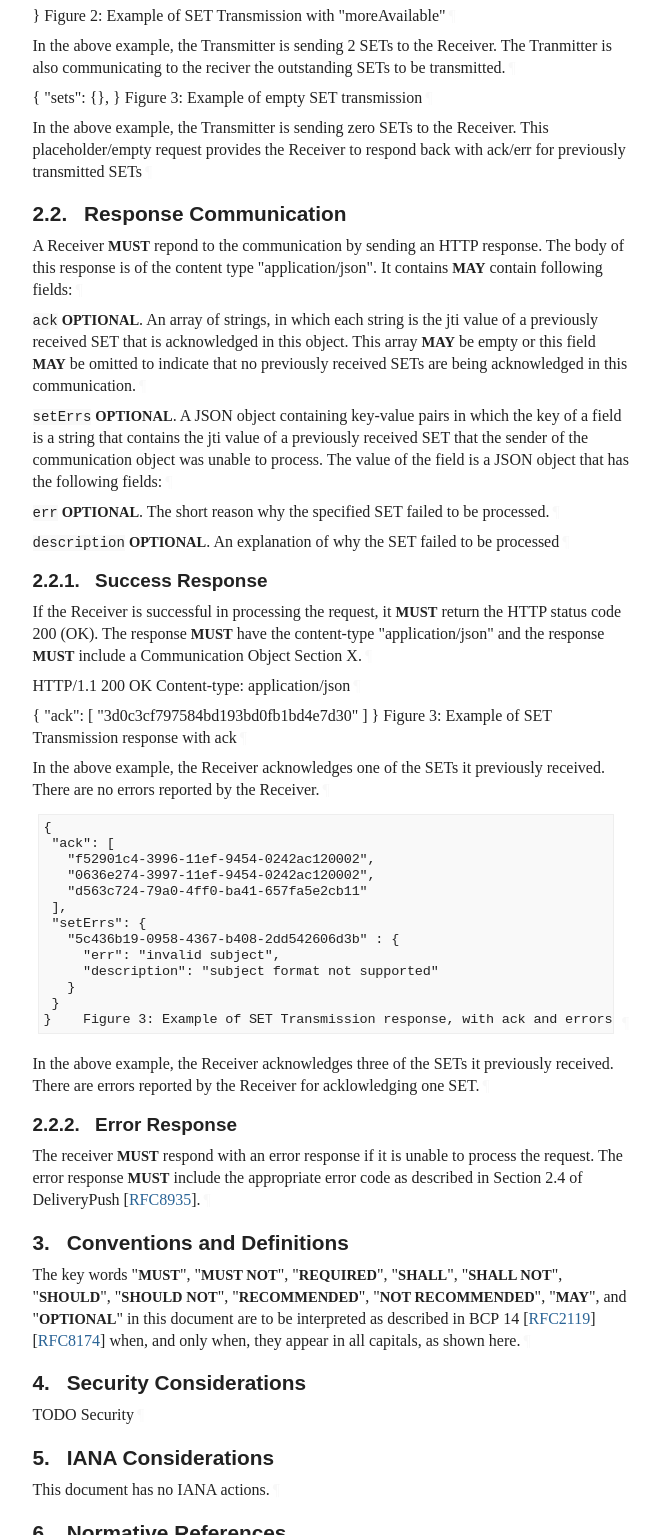
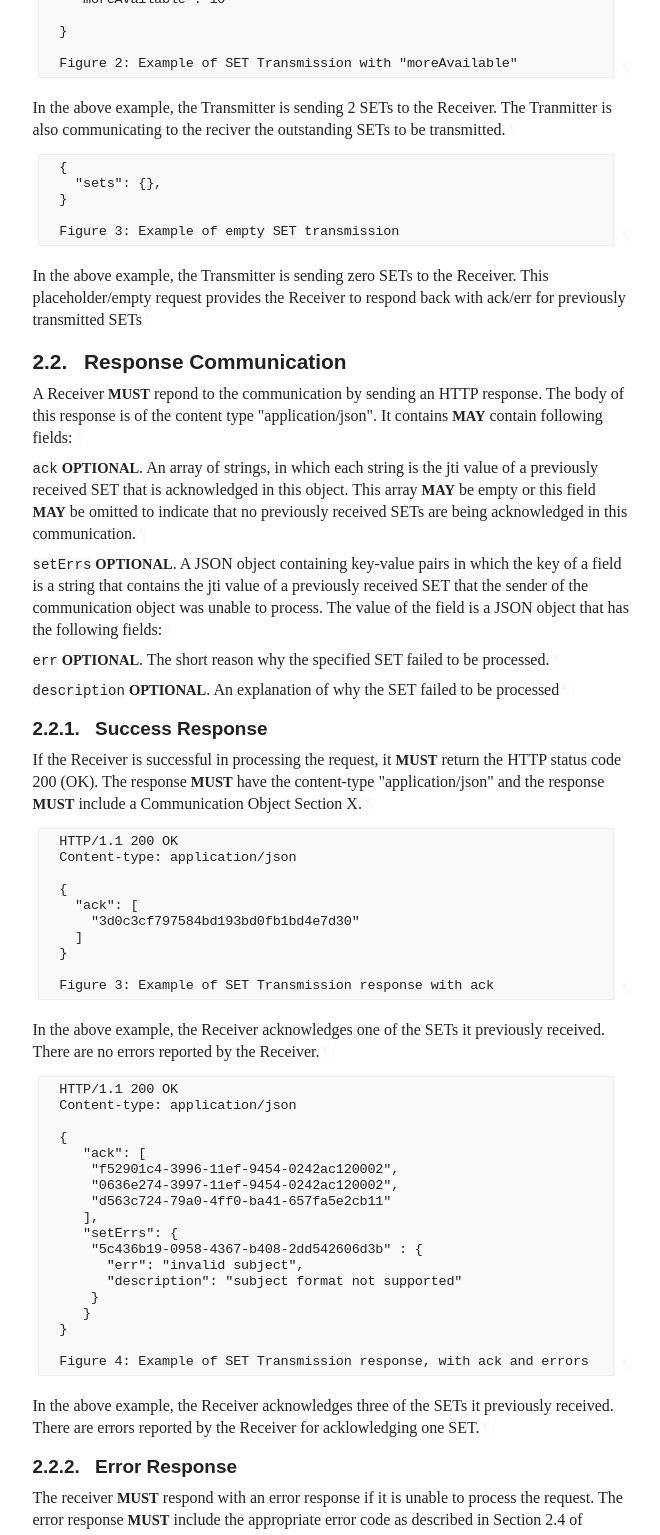
Before and after one commit to aaronpk/draft-deshpande-secevent-http-multi-push, a plain HTML site: page draft-deshpande-secevent-http-multi-push.html in a window 1280 px wide. Shown: the part 2789-4324 px from the top of the page, without its empty margins (92-752 px from the left). Drawn offline with Linux system fonts and the light colour scheme; a web font is replaced by a local one.

Commit message:
Script updating gh-pages from ff36f6a. [ci skip]

```diff
--- a/draft-deshpande-secevent-http-multi-push.html
+++ b/draft-deshpande-secevent-http-multi-push.html
@@ -1218,7 +1218,9 @@ failed transmission via the HTTP response.<a href="#section-abstract-1" class="p
 <p id="section-2.1-4"><code>moreAvailable</code>
 A JSON boolean value that indicates if more unacknowledged SETs are available to be returned. This member <span class="bcp14">MAY</span> be omitted, with the meaning being the same as including it with the boolean value false.<a href="#section-2.1-4" class="pilcrow">¶</a></p>
 <p id="section-2.1-5">The following is a non-normative example of a Communication Object<a href="#section-2.1-5" class="pilcrow">¶</a></p>
-<p id="section-2.1-6">{
+<div class="alignLeft art-text artwork" id="section-2.1-6">
+<pre>
+  {
     "sets": {
       "4d3559ec67504aaba65d40b0363faad8":
       "eyJhbGciOiJub25lIn0.
@@ -1245,9 +1247,14 @@ A JSON boolean value that indicates if more unacknowledged SETs are available to
       QiOnsicmVzZXRBdHRlbXB0cyI6NX19fQ."
     }
   }
-   Figure 1: Example of SET Transmission<a href="#section-2.1-6" class="pilcrow">¶</a></p>
+
+  Figure 1: Example of SET Transmission
+</pre><a href="#section-2.1-6" class="pilcrow">¶</a>
+</div>
 <p id="section-2.1-7">In the above example, the Transmitter is sending 2 SETs to the Receiver.<a href="#section-2.1-7" class="pilcrow">¶</a></p>
-<p id="section-2.1-8">{
+<div class="alignLeft art-text artwork" id="section-2.1-8">
+<pre>
+  {
     "sets": {
       "4d3559ec67504aaba65d40b0363faad8":
       "eyJhbGciOiJub25lIn0.
@@ -1273,15 +1280,24 @@ A JSON boolean value that indicates if more unacknowledged SETs are available to
       aHR0cHM6Ly9leGFtcGxlLmNvbS9zY2ltL2V2ZW50L3Bhc3N3b3JkUmVzZXRFeH
       QiOnsicmVzZXRBdHRlbXB0cyI6NX19fQ."
     },
-     "moreAvailable": 10<a href="#section-2.1-8" class="pilcrow">¶</a></p>
-<p id="section-2.1-9">}
-   Figure 2: Example of SET Transmission with "moreAvailable"<a href="#section-2.1-9" class="pilcrow">¶</a></p>
-<p id="section-2.1-10">In the above example, the Transmitter is sending 2 SETs to the Receiver. The Tranmitter is also communicating to the reciver the outstanding SETs to be transmitted.<a href="#section-2.1-10" class="pilcrow">¶</a></p>
-<p id="section-2.1-11">{
+    "moreAvailable": 10
+
+  }
+
+  Figure 2: Example of SET Transmission with "moreAvailable"
+</pre><a href="#section-2.1-8" class="pilcrow">¶</a>
+</div>
+<p id="section-2.1-9">In the above example, the Transmitter is sending 2 SETs to the Receiver. The Tranmitter is also communicating to the reciver the outstanding SETs to be transmitted.<a href="#section-2.1-9" class="pilcrow">¶</a></p>
+<div class="alignLeft art-text artwork" id="section-2.1-10">
+<pre>
+  {
     "sets": {},
   }
-   Figure 3: Example of empty SET transmission<a href="#section-2.1-11" class="pilcrow">¶</a></p>
-<p id="section-2.1-12">In the above example, the Transmitter is sending zero SETs to the Receiver. This placeholder/empty request provides the Receiver to respond back with ack/err for previously transmitted SETs<a href="#section-2.1-12" class="pilcrow">¶</a></p>
+
+  Figure 3: Example of empty SET transmission
+</pre><a href="#section-2.1-10" class="pilcrow">¶</a>
+</div>
+<p id="section-2.1-11">In the above example, the Transmitter is sending zero SETs to the Receiver. This placeholder/empty request provides the Receiver to respond back with ack/err for previously transmitted SETs<a href="#section-2.1-11" class="pilcrow">¶</a></p>
 </section>
 </div>
 <div id="response-communication">
@@ -1304,17 +1320,26 @@ A JSON boolean value that indicates if more unacknowledged SETs are available to
 <a href="#section-2.2.1" class="section-number selfRef">2.2.1. </a><a href="#name-success-response" class="section-name selfRef">Success Response</a>
           </h4>
 <p id="section-2.2.1-1">If the Receiver is successful in processing the request, it <span class="bcp14">MUST</span> return the HTTP status code 200 (OK). The response <span class="bcp14">MUST</span> have the content-type "application/json" and the response <span class="bcp14">MUST</span> include a Communication Object Section X.<a href="#section-2.2.1-1" class="pilcrow">¶</a></p>
-<p id="section-2.2.1-2">HTTP/1.1 200 OK
-   Content-type: application/json<a href="#section-2.2.1-2" class="pilcrow">¶</a></p>
-<p id="section-2.2.1-3">{
+<div class="alignLeft art-text artwork" id="section-2.2.1-2">
+<pre>
+  HTTP/1.1 200 OK
+  Content-type: application/json
+
+  {
     "ack": [
       "3d0c3cf797584bd193bd0fb1bd4e7d30"
     ]
   }
-   Figure 3: Example of SET Transmission response with ack<a href="#section-2.2.1-3" class="pilcrow">¶</a></p>
-<p id="section-2.2.1-4">In the above example, the Receiver acknowledges one of the SETs it previously received. There are no errors reported by the Receiver.<a href="#section-2.2.1-4" class="pilcrow">¶</a></p>
-<div class="alignLeft art-text artwork" id="section-2.2.1-5">
+
+  Figure 3: Example of SET Transmission response with ack
+</pre><a href="#section-2.2.1-2" class="pilcrow">¶</a>
+</div>
+<p id="section-2.2.1-3">In the above example, the Receiver acknowledges one of the SETs it previously received. There are no errors reported by the Receiver.<a href="#section-2.2.1-3" class="pilcrow">¶</a></p>
+<div class="alignLeft art-text artwork" id="section-2.2.1-4">
 <pre>
+  HTTP/1.1 200 OK
+  Content-type: application/json
+
   {
      "ack": [
       "f52901c4-3996-11ef-9454-0242ac120002",
@@ -1327,10 +1352,12 @@ A JSON boolean value that indicates if more unacknowledged SETs are available to
         "description": "subject format not supported"
       }
      }
-}    Figure 3: Example of SET Transmission response, with ack and errors
-</pre><a href="#section-2.2.1-5" class="pilcrow">¶</a>
+  }
+
+  Figure 4: Example of SET Transmission response, with ack and errors
+</pre><a href="#section-2.2.1-4" class="pilcrow">¶</a>
 </div>
-<p id="section-2.2.1-6">In the above example, the Receiver acknowledges three of the SETs it previously received. There are errors reported by the Receiver for acklowledging one SET.<a href="#section-2.2.1-6" class="pilcrow">¶</a></p>
+<p id="section-2.2.1-5">In the above example, the Receiver acknowledges three of the SETs it previously received. There are errors reported by the Receiver for acklowledging one SET.<a href="#section-2.2.1-5" class="pilcrow">¶</a></p>
 </section>
 </div>
 <div id="error-response">
```
Also changed, not shown: draft-deshpande-secevent-http-multi-push.txt. Lines whose indentation alone changed are shown as unchanged.
